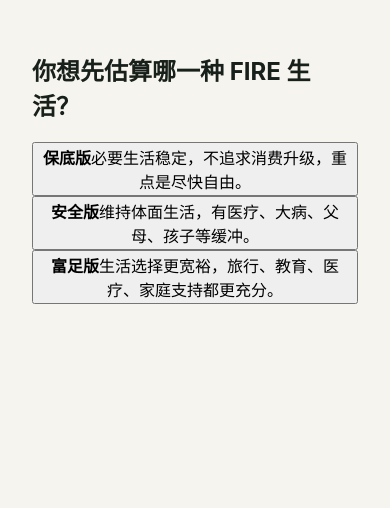
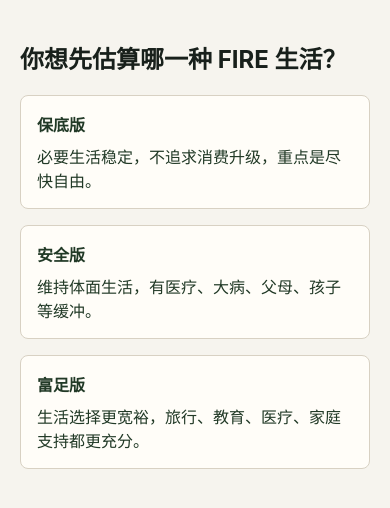
Before and after one commit to norazhaoo/fire-calculator, a React (Vite) app: page / in a window 390 px wide. Shown: the top 508 px of the page. Built offline with nearby package versions, Linux system fonts and the light colour scheme.

Commit message:
style: polish fire calculator layout

```diff
--- a/src/styles.css
+++ b/src/styles.css
@@ -22,5 +22,111 @@ select {
 
 .app-shell {
   min-height: 100vh;
+  margin: 0 auto;
+  max-width: 1120px;
   padding: 32px;
 }
+
+.tier-grid,
+.comparison-grid {
+  display: grid;
+  gap: 16px;
+  grid-template-columns: repeat(3, minmax(0, 1fr));
+}
+
+.tier-card,
+.comparison-card,
+.summary-panel,
+.review-row {
+  border: 1px solid #d8d1c3;
+  border-radius: 8px;
+  background: #fffdf8;
+  padding: 16px;
+}
+
+.tier-card {
+  cursor: pointer;
+  display: grid;
+  gap: 8px;
+  text-align: left;
+}
+
+.form-grid,
+.review-list {
+  display: grid;
+  gap: 14px;
+  margin: 24px 0;
+}
+
+.form-grid {
+  grid-template-columns: repeat(2, minmax(0, 1fr));
+}
+
+.form-field {
+  display: grid;
+  gap: 6px;
+}
+
+.form-field input,
+.form-field select {
+  border: 1px solid #c9c0af;
+  border-radius: 6px;
+  padding: 10px 12px;
+  width: 100%;
+}
+
+.checkbox-field {
+  align-items: center;
+  display: flex;
+}
+
+.review-row {
+  align-items: end;
+  display: grid;
+  gap: 12px;
+  grid-template-columns: 1fr auto;
+}
+
+.source-pill {
+  border-radius: 999px;
+  background: #edf2e5;
+  color: #40522f;
+  padding: 6px 10px;
+}
+
+.tier-switcher,
+.action-row {
+  display: flex;
+  flex-wrap: wrap;
+  gap: 10px;
+}
+
+button {
+  border: 1px solid #3f5f45;
+  border-radius: 6px;
+  background: #ffffff;
+  color: #213926;
+  padding: 10px 14px;
+}
+
+.primary-button {
+  background: #2f6840;
+  color: #ffffff;
+}
+
+.impact-list {
+  line-height: 1.8;
+}
+
+@media (max-width: 760px) {
+  .app-shell {
+    padding: 20px;
+  }
+
+  .tier-grid,
+  .comparison-grid,
+  .form-grid,
+  .review-row {
+    grid-template-columns: 1fr;
+  }
+}
```
Also changed, not shown: 1 other file (tests, documents, lock files or other folders).
